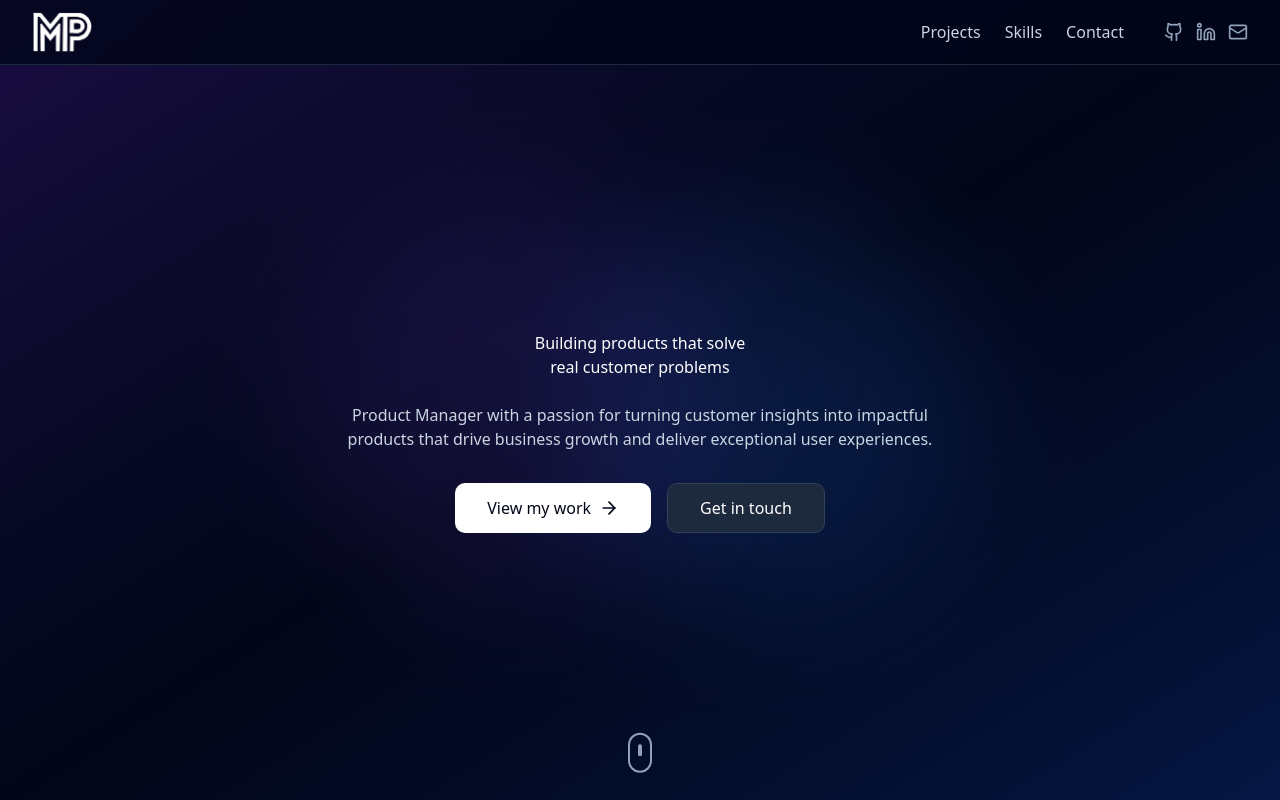
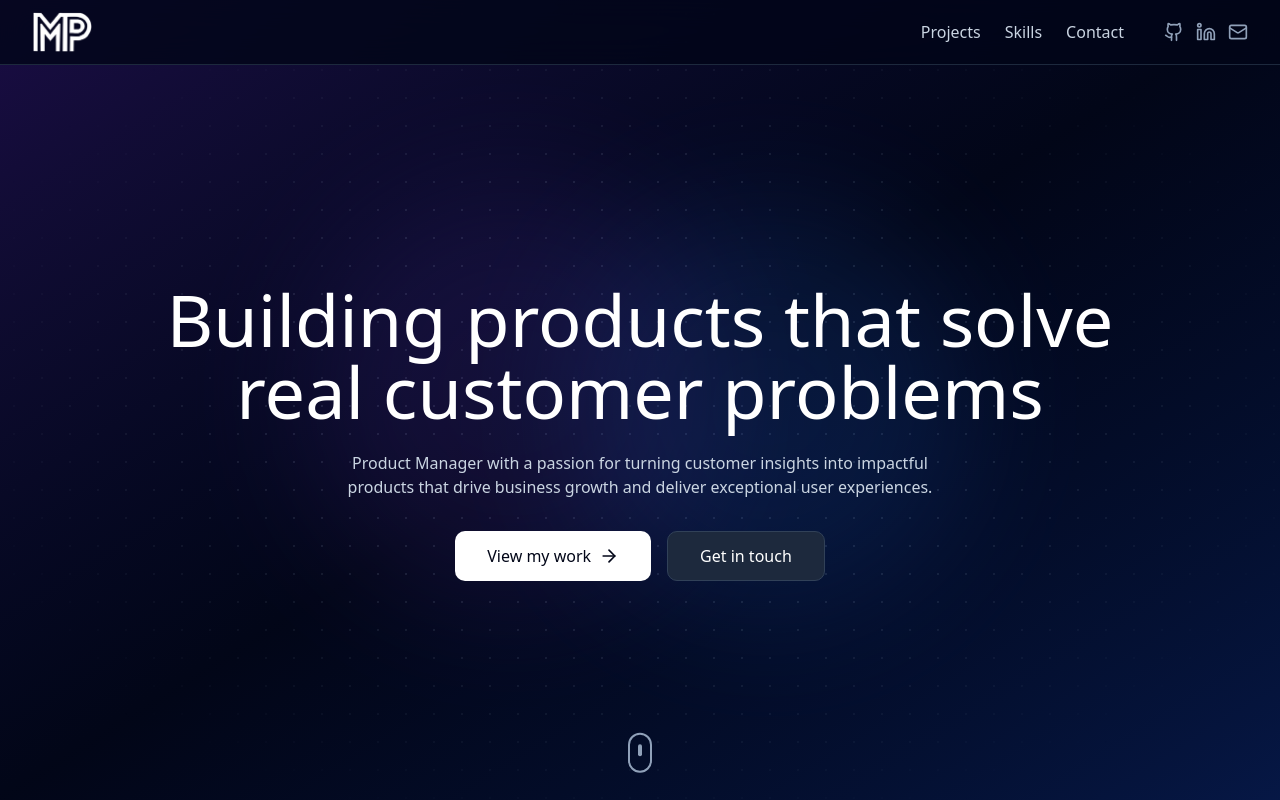
Before and after one commit to mACC1001/marco_product, a React (Vite) app: page / in a window 1280 px wide. Shown: the top 800 px of the page. Built offline with nearby package versions, Linux system fonts and the light colour scheme.

Commit message:
Enhance hero section with dot grid texture and larger headline

```diff
--- a/src/components/Hero.tsx
+++ b/src/components/Hero.tsx
@@ -6,6 +6,17 @@ export function Hero() {
     <section className="relative min-h-screen flex items-center justify-center overflow-hidden">
       {/* Gradient background */}
       <div className="absolute inset-0 bg-gradient-to-br from-violet-600/20 via-slate-950 to-blue-600/20" />
+
+      {/* Dot grid texture */}
+      <div
+        className="absolute inset-0"
+        style={{
+          backgroundImage: 'radial-gradient(circle, rgba(148,163,184,0.15) 1px, transparent 1px)',
+          backgroundSize: '28px 28px',
+          maskImage: 'radial-gradient(ellipse at center, black 40%, transparent 80%)',
+          WebkitMaskImage: 'radial-gradient(ellipse at center, black 40%, transparent 80%)',
+        }}
+      />
 
       {/* Animated gradient orbs */}
       <motion.div
@@ -41,7 +52,7 @@ export function Hero() {
           transition={{ duration: 0.8 }}
         >
           <motion.h1
-            className="text-white mb-6"
+            className="text-4xl md:text-6xl lg:text-7xl text-white mb-6"
             initial={{ opacity: 0, y: 20 }}
             animate={{ opacity: 1, y: 0 }}
             transition={{ duration: 0.8, delay: 0.2 }}
```
